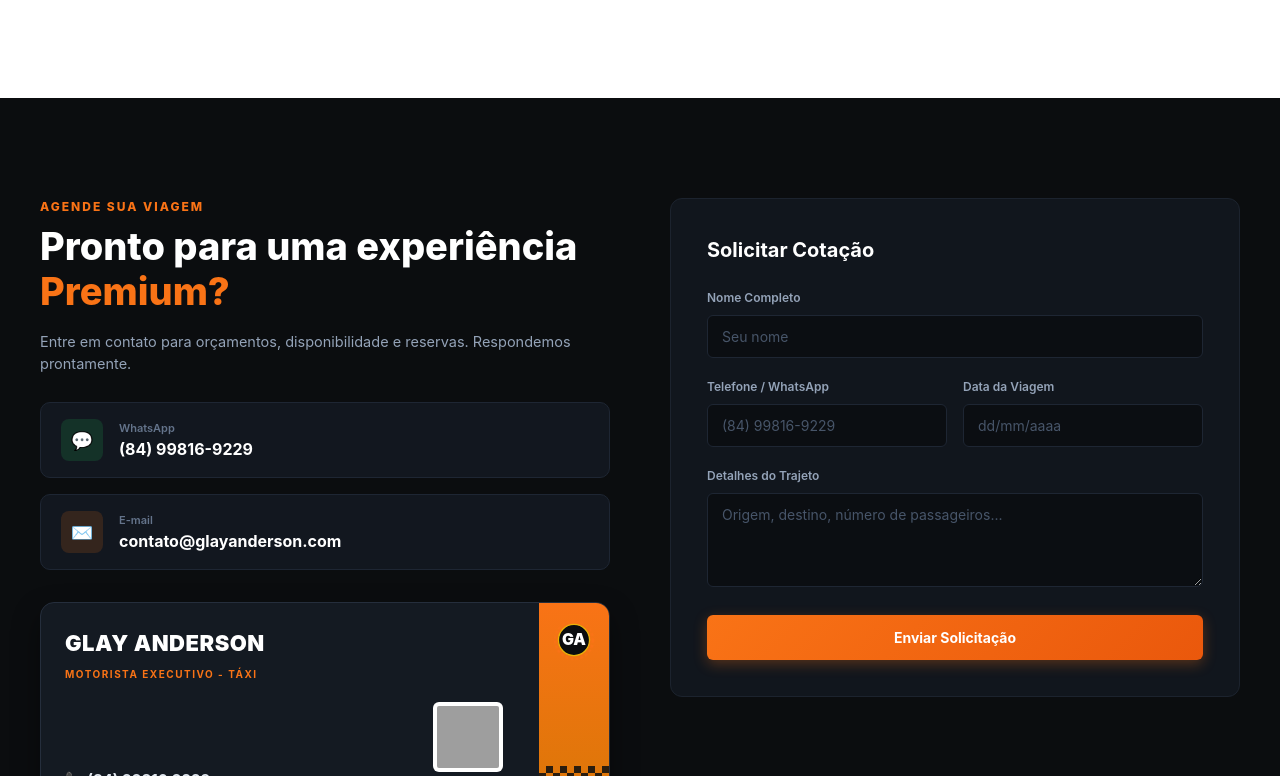
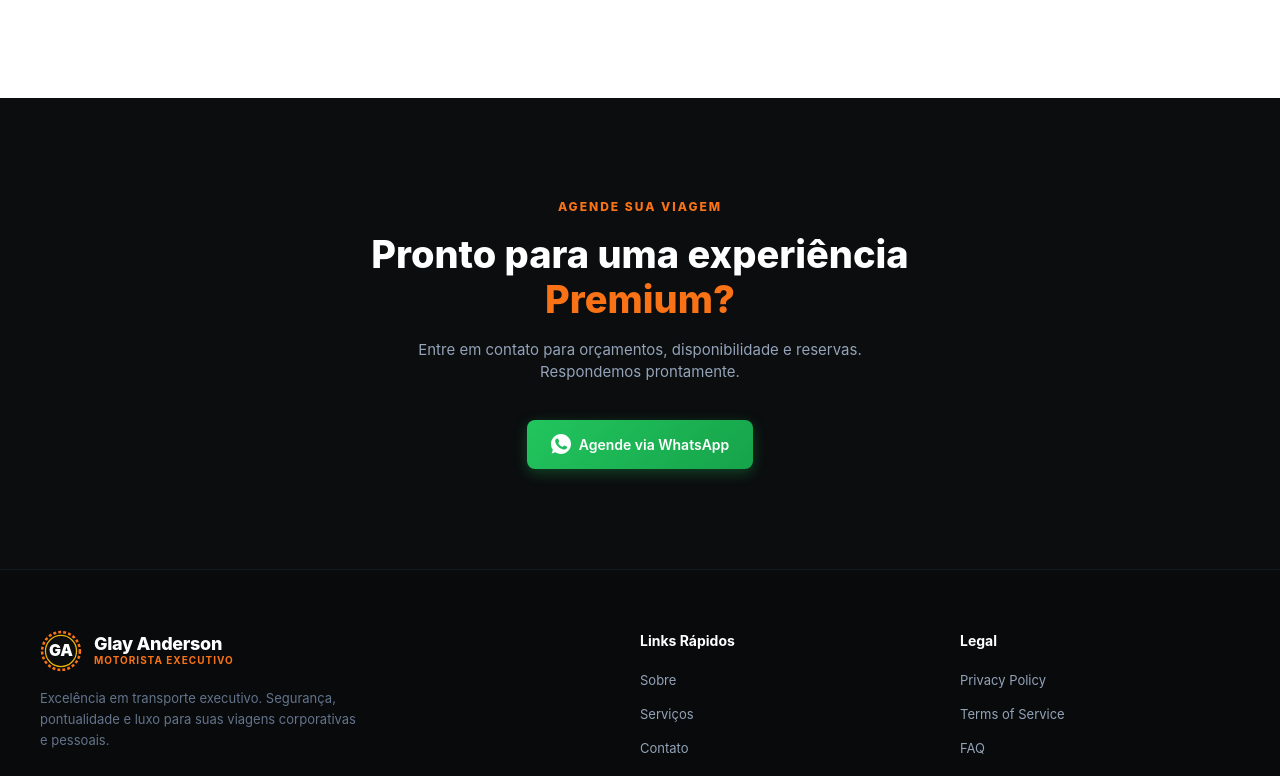
Before and after one commit to lucas1noid/GlayAnderson-portifolio, a React (Vite) app: page / in a window 1280 px wide. Shown: the part 2024-2800 px from the top of the page. Built offline with nearby package versions, Linux system fonts and the light colour scheme; grey boxes are pictures that could not be loaded.

Commit message:
feat: update contact section layout and styling, remove unused form logic

```diff
--- a/src/App.css
+++ b/src/App.css
@@ -125,6 +125,21 @@ body {
   width: 100%;
 }
 
+.btn-svg-icon {
+  width: 20px;
+  height: 20px;
+  display: inline-block;
+  vertical-align: middle;
+  /* Garante que caso o SVG use cor padrão, fique branco */
+  filter: brightness(0) invert(1);
+}
+
+.contact-svg-icon {
+  width: 22px;
+  height: 22px;
+  display: block;
+}
+
 /* BOTÃO ÚNICO DE DESTAQUE NO HEADER */
 .btn-orange-header {
   background: linear-gradient(135deg, #f97316 0%, #ea580c 100%);
@@ -218,27 +233,28 @@ body {
   flex-wrap: wrap;
 }
 
-.btn-orange {
+/* BOTÃO VERDE DO WHATSAPP */
+.btn-green {
   display: inline-flex;
   align-items: center;
   gap: 8px;
-  background: linear-gradient(135deg, #f97316 0%, #ea580c 100%);
+  background: linear-gradient(135deg, #22c55e 0%, #16a34a 100%);
   color: #ffffff;
   padding: 14px 24px;
   border-radius: 8px;
   font-size: 14px;
   font-weight: 600;
   text-decoration: none;
-  box-shadow: 0 4px 14px rgba(249, 115, 22, 0.3);
+  box-shadow: 0 4px 14px rgba(34, 197, 94, 0.3);
   transition: all 0.25s ease;
 }
 
-.btn-orange:hover {
+.btn-green:hover {
   transform: translateY(-3px);
-  box-shadow: 0 8px 24px rgba(249, 115, 22, 0.5);
+  box-shadow: 0 8px 24px rgba(34, 197, 94, 0.5);
 }
 
-.btn-orange:active {
+.btn-green:active {
   transform: translateY(1px) scale(0.97);
 }
 
@@ -438,19 +454,22 @@ body {
   box-shadow: 0 4px 12px rgba(249, 115, 22, 0.4);
 }
 
-/* BOOKING SECTION & BUSINESS CARD INTEGRADO */
+/* BOOKING / CONTATO SECTION (CENTRALIZADA) */
 .booking-section {
   background-color: #0b0d0f;
   padding: 100px 24px;
 }
 
-.booking-container {
-  max-width: 1200px;
+.booking-container-centered {
+  max-width: 800px;
   margin: 0 auto;
-  display: grid;
-  grid-template-columns: 1fr 1fr;
-  gap: 60px;
-  align-items: start;
+  text-align: center;
+}
+
+.booking-info-centered {
+  display: flex;
+  flex-direction: column;
+  align-items: center;
 }
 
 .booking-title {
@@ -464,41 +483,45 @@ body {
 
 .booking-description {
   color: #94a3b8;
-  font-size: 14.5px;
-  margin-bottom: 28px;
+  font-size: 15px;
+  margin-bottom: 36px;
+  max-width: 500px;
 }
 
-.contact-cards {
+.contact-cards-centered {
   display: flex;
-  flex-direction: column;
-  gap: 16px;
-  margin-bottom: 32px;
+  gap: 20px;
+  justify-content: center;
+  flex-wrap: wrap;
+  width: 100%;
 }
 
 .contact-card {
   background-color: #12171f;
   border: 1px solid #1e2633;
-  border-radius: 10px;
-  padding: 16px 20px;
+  border-radius: 12px;
+  padding: 18px 24px;
   display: flex;
   align-items: center;
   gap: 16px;
+  text-decoration: none;
+  min-width: 280px;
   transition: transform 0.25s ease, border-color 0.25s ease;
 }
 
 .contact-card:hover {
-  transform: translateX(6px);
+  transform: translateY(-4px);
   border-color: #f97316;
 }
 
 .contact-icon-box {
-  width: 42px;
-  height: 42px;
+  width: 44px;
+  height: 44px;
   border-radius: 8px;
   display: flex;
   align-items: center;
   justify-content: center;
-  font-size: 18px;
+  font-size: 20px;
 }
 
 .contact-icon-box.green {
@@ -514,6 +537,7 @@ body {
 .contact-card-text {
   display: flex;
   flex-direction: column;
+  text-align: left;
 }
 
 .contact-label {
@@ -526,178 +550,6 @@ body {
   font-size: 16px;
   font-weight: 700;
   color: #ffffff;
-}
-
-/* WIDGET DO CARTÃO DE VISITAS FÍSICO (INSPIRADO DO DESIGN REAL DO CLIENTE) */
-.business-card-widget {
-  background: #141a22;
-  border: 1px solid #252e3c;
-  border-radius: 14px;
-  display: flex;
-  overflow: hidden;
-  box-shadow: 0 12px 28px rgba(0, 0, 0, 0.4);
-  position: relative;
-  transition: transform 0.3s ease;
-}
-
-.business-card-widget:hover {
-  transform: translateY(-3px);
-  border-color: #f97316;
-}
-
-.bc-main {
-  padding: 24px;
-  flex: 1;
-}
-
-.bc-header h4 {
-  font-size: 22px;
-  font-weight: 900;
-  color: #ffffff;
-  letter-spacing: 0.5px;
-}
-
-.bc-header span {
-  font-size: 10px;
-  font-weight: 700;
-  color: #f97316;
-  letter-spacing: 1.5px;
-}
-
-.bc-body {
-  margin-top: 18px;
-  display: flex;
-  justify-content: space-between;
-  align-items: flex-end;
-}
-
-.bc-phone {
-  font-size: 15px;
-  font-weight: 700;
-  color: #e2e8f0;
-}
-
-.qr-code-box {
-  display: flex;
-  flex-direction: column;
-  align-items: center;
-  gap: 6px;
-}
-
-.qr-code-box img {
-  width: 70px;
-  height: 70px;
-  border-radius: 6px;
-  background: white;
-  padding: 4px;
-}
-
-.qr-code-box span {
-  font-size: 9px;
-  color: #94a3b8;
-}
-
-/* FAIXA LATERAL LARANJA + XADREZ REPRODUZINDO O CARTÃO IMPRESSO */
-.bc-stripe {
-  width: 70px;
-  background: linear-gradient(180deg, #f97316 0%, #d97706 100%);
-  display: flex;
-  flex-direction: column;
-  align-items: center;
-  justify-content: space-between;
-  padding: 16px 0 0 0;
-  position: relative;
-}
-
-.checkered-pattern-accent {
-  width: 100%;
-  height: 50px;
-  background-image: repeating-conic-gradient(#0b0d0f 0% 25%, transparent 0% 50%);
-  background-size: 14px 14px;
-  opacity: 0.85;
-}
-
-/* FORM CARD */
-.booking-form-card {
-  background-color: #11161d;
-  border: 1px solid #1c232e;
-  border-radius: 12px;
-  padding: 36px;
-}
-
-.booking-form-card h3 {
-  font-size: 20px;
-  font-weight: 700;
-  color: #ffffff;
-  margin-bottom: 24px;
-}
-
-.form-group {
-  display: flex;
-  flex-direction: column;
-  gap: 8px;
-  margin-bottom: 20px;
-}
-
-.form-row {
-  display: grid;
-  grid-template-columns: 1fr 1fr;
-  gap: 16px;
-}
-
-.booking-form-card label {
-  font-size: 12px;
-  font-weight: 600;
-  color: #94a3b8;
-}
-
-.booking-form-card input,
-.booking-form-card textarea {
-  width: 100%;
-  background-color: #0b0e12;
-  border: 1px solid #1e2633;
-  border-radius: 6px;
-  padding: 12px 14px;
-  color: #ffffff;
-  font-size: 14px;
-  outline: none;
-  transition: border-color 0.25s ease, box-shadow 0.25s ease;
-}
-
-.booking-form-card input:focus,
-.booking-form-card textarea:focus {
-  border-color: #f97316;
-  box-shadow: 0 0 0 3px rgba(249, 115, 22, 0.2);
-}
-
-.booking-form-card input::placeholder,
-.booking-form-card textarea::placeholder {
-  color: #475569;
-}
-
-.btn-submit-orange {
-  width: 100%;
-  background: linear-gradient(135deg, #f97316 0%, #ea580c 100%);
-  color: #ffffff;
-  border: none;
-  padding: 14px;
-  border-radius: 6px;
-  font-size: 14px;
-  font-weight: 700;
-  cursor: pointer;
-  margin-top: 8px;
-  transition: all 0.2s ease;
-  box-shadow: 0 4px 14px rgba(249, 115, 22, 0.3);
-}
-
-.btn-submit-orange:hover {
-  opacity: 0.95;
-  transform: translateY(-2px);
-  box-shadow: 0 6px 20px rgba(249, 115, 22, 0.45);
-}
-
-.btn-submit-orange:active {
-  transform: translateY(1px) scale(0.98);
 }
 
 /* FOOTER */
@@ -775,8 +627,7 @@ body {
 @media (max-width: 768px) {
   .hero-section {
     background-image: url('/images/glay-heromobile.png');
-    background-position: center;
-
+    background-position: 20% center;
   }
 
   .hero-overlay {
@@ -791,8 +642,7 @@ body {
     font-size: 36px;
   }
 
-  .about-container,
-  .booking-container {
+  .about-container {
     grid-template-columns: 1fr;
     gap: 40px;
   }
@@ -801,8 +651,14 @@ body {
     grid-template-columns: 1fr;
   }
 
-  .form-row {
-    grid-template-columns: 1fr;
+  .contact-cards-centered {
+    flex-direction: column;
+    align-items: center;
+  }
+
+  .contact-card {
+    width: 100%;
+    max-width: 340px;
   }
 
   .footer-container {
--- a/src/App.jsx
+++ b/src/App.jsx
@@ -1,4 +1,4 @@
-import React, { useState } from 'react';
+import React from 'react';
 import './App.css';
 
 // Componente para o Logotipo estilizado enquanto estiver sem logotipo original (gerado com IA)
@@ -14,23 +14,6 @@ const LogoGA = () => (
 );
 
 export default function App() {
-  const [formData, setFormData] = useState({
-    nome: '',
-    telefone: '',
-    data: '',
-    detalhes: ''
-  });
-
-  const handleChange = (e) => {
-    const { name, value } = e.target;
-    setFormData(prev => ({ ...prev, [name]: value }));
-  };
-
-  const handleSubmit = (e) => {
-    e.preventDefault();
-    alert('Solicitação enviada com sucesso!');
-  };
-
   return (
     <div className="app-container">
       {/* NAVBAR */}
@@ -47,8 +30,11 @@ export default function App() {
           <nav className="nav-links">
             <a href="#sobre">Sobre</a>
             <a href="#servicos">Serviços</a>
+            {/* AINDA NAO IMPLEMENTADOS */}
             <a href="#diferenciais">#Diferenciais#</a>
             <a href="#depoimentos">#Depoimentos#</a>
+
+
           </nav>
 
           <div className="nav-actions">
@@ -77,9 +63,15 @@ export default function App() {
             pontualidade e discrição para executivos e clientes exigentes.
           </p>
           <div className="hero-buttons">
-            <a href="https://wa.me/5584998169229" target="_blank" rel="noopener noreferrer" className="btn-orange">
-              <span className="btn-icon">💬</span> Agende via WhatsApp
-            </a>
+              <a
+                href="https://wa.me/5584998169229"
+                target="_blank"
+                rel="noopener noreferrer"
+                className="btn-green"
+              >
+                <img src="/icons/zap.svg" alt="WhatsApp" className="btn-svg-icon" />
+                Agende via WhatsApp
+              </a>
             <a href="tel:+5584998169229" className="btn-outline">
               <span className="btn-icon">📞</span> Ligar Agora
             </a>
@@ -173,10 +165,10 @@ export default function App() {
         </div>
       </section>
 
-      {/* SEÇÃO CONTATO / COTAÇÃO + CARTÃO DIGITAL INTEGRADO */}
+      {/* SEÇÃO CONTATO CENTRALIZADA */}
       <section id="contato" className="booking-section">
-        <div className="booking-container">
-          <div className="booking-info">
+        <div className="booking-container-centered">
+          <div className="booking-info-centered">
             <span className="section-subtitle-orange uppercase">AGENDE SUA VIAGEM</span>
             <h2 className="booking-title">
               Pronto para uma experiência <br />
@@ -186,106 +178,17 @@ export default function App() {
               Entre em contato para orçamentos, disponibilidade e reservas. Respondemos prontamente.
             </p>
 
-            <div className="contact-cards">
-              <div className="contact-card">
-                <div className="contact-icon-box green">💬</div>
-                <div className="contact-card-text">
-                  <span className="contact-label">WhatsApp</span>
-                  <span className="contact-val">(84) 99816-9229</span>
-                </div>
-              </div>
-
-              <div className="contact-card">
-                <div className="contact-icon-box orange">✉️</div>
-                <div className="contact-card-text">
-                  <span className="contact-label">E-mail</span>
-                  <span className="contact-val">contato@glayanderson.com</span>
-                </div>
-              </div>
+            <div className="contact-cards-centered">
+              <a
+                href="https://wa.me/5584998169229"
+                target="_blank"
+                rel="noopener noreferrer"
+                className="btn-green"
+              >
+                <img src="/icons/zap.svg" alt="WhatsApp" className="btn-svg-icon" />
+                Agende via WhatsApp
+              </a>
             </div>
-
-            {/* REPRODUÇÃO DO CARTÃO FÍSICO DO CLIENTE NO SITE */}
-            <div className="business-card-widget">
-              <div className="bc-main">
-                <div className="bc-header">
-                  <h4>GLAY ANDERSON</h4>
-                  <span>MOTORISTA EXECUTIVO - TÁXI</span>
-                </div>
-                <div className="bc-body">
-                  <p className="bc-phone">📞 (84) 99816.9229</p>
-                  <div className="qr-code-box">
-                    {/* Placeholder visual do QR Code do cartão */}
-                    <img
-                      src="https://api.qrserver.com/v1/create-qr-code/?size=150x150&data=https://wa.me/5584998169229"
-                      alt="QR Code WhatsApp Glay Anderson"
-                    />
-                    <span>Escaneie para chamar</span>
-                  </div>
-                </div>
-              </div>
-              <div className="bc-stripe">
-                <LogoGA />
-                <div className="checkered-pattern-accent"></div>
-              </div>
-            </div>
-
-          </div>
-
-          <div id="agendar" className="booking-form-card">
-            <h3>Solicitar Cotação</h3>
-            <form onSubmit={handleSubmit}>
-              <div className="form-group">
-                <label>Nome Completo</label>
-                <input
-                  type="text"
-                  name="nome"
-                  placeholder="Seu nome"
-                  value={formData.nome}
-                  onChange={handleChange}
-                  required
-                />
-              </div>
-
-              <div className="form-row">
-                <div className="form-group">
-                  <label>Telefone / WhatsApp</label>
-                  <input
-                    type="text"
-                    name="telefone"
-                    placeholder="(84) 99816-9229"
-                    value={formData.telefone}
-                    onChange={handleChange}
-                    required
-                  />
-                </div>
-                <div className="form-group">
-                  <label>Data da Viagem</label>
-                  <input
-                    type="text"
-                    name="data"
-                    placeholder="dd/mm/aaaa"
-                    value={formData.data}
-                    onChange={handleChange}
-                    required
-                  />
-                </div>
-              </div>
-
-              <div className="form-group">
-                <label>Detalhes do Trajeto</label>
-                <textarea
-                  name="detalhes"
-                  placeholder="Origem, destino, número de passageiros..."
-                  rows="4"
-                  value={formData.detalhes}
-                  onChange={handleChange}
-                ></textarea>
-              </div>
-
-              <button type="submit" className="btn-submit-orange">
-                Enviar Solicitação
-              </button>
-            </form>
           </div>
         </div>
       </section>
```
Also changed, not shown: 2 other files (tests, documents, lock files or other folders).
